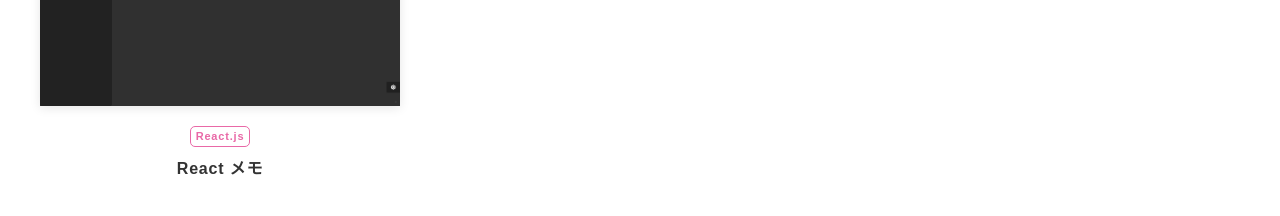
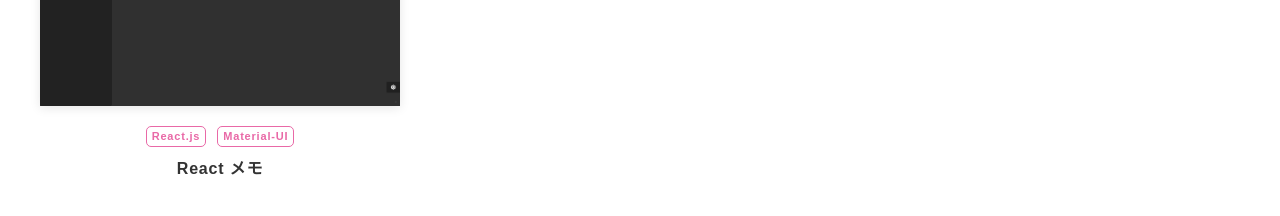
Before and after one commit to nkgwrn/nkgwrn.github.io, a plain HTML site: page index.html in a window 1280 px wide. Shown: the part 3840-4056 px from the top of the page. Drawn offline with nearby package versions, Linux system fonts and the light colour scheme.

Commit message:
feat: add library

```diff
--- a/index.html
+++ b/index.html
@@ -275,7 +275,7 @@
                     data-src="img/practice/img_react_memo.png" alt="" />
                 </a>
                 <figcaption class="works-body">
-                  <div class="works-ctg"><span>React.js</span></div>
+                  <div class="works-ctg"><span>React.js</span><span>Material-UI</span></div>
                   <div class="works-title"><a href="https://nrwgkn.github.io/react-memo/" target="_blank" rel="noopener">React メモ</a></div>
                   <!-- <div class="works-text">Design, Cording</div> -->
                 </figcaption>
```
